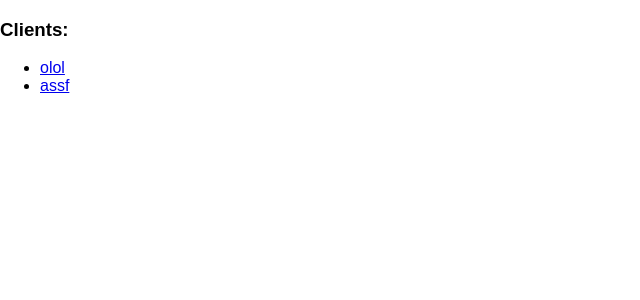
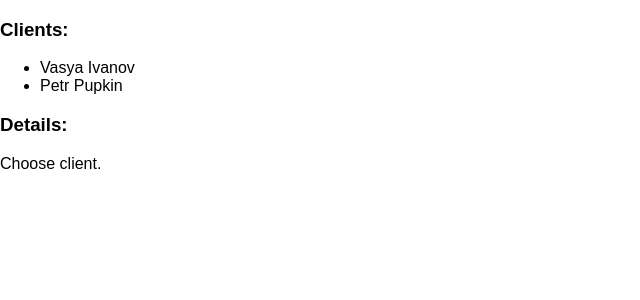
Before and after one commit to trean/file-upload, a React (Create React App) app in the folder app/: page / in a window 1280 px wide. Shown: the top 300 px of the page, without its empty margins (0-640 px from the left). Built offline with nearby package versions, Linux system fonts and the light colour scheme.

Commit message:
added actions

```diff
--- /dev/null
+++ b/app/src/actions/index.js
@@ -0,0 +1,8 @@
+export const select = (client) => {
+  //alert('Client is: ' + client.id);
+  return {
+    type: 'CLIENT_SELECTED',
+    // data
+    payload: client
+  }
+};
--- a/app/src/components/ClientsList.js
+++ b/app/src/components/ClientsList.js
@@ -1,11 +1,14 @@
 import React from 'react';
-import ClientsContainer from '../containers/ClientsContainer';
+import ClientsContainer from '../containers/clients-container';
+import Details from '../containers/details';
 //TODO: css
 
 const ClientsList = () => (
   <div>
     <h3>Clients:</h3>
     <ClientsContainer />
+    <h3>Details:</h3>
+    <Details />
   </div>
 );
 
--- a/app/src/containers/ClientsContainer.js
+++ b/app/src/containers/clients-container.js
@@ -1,12 +1,13 @@
 import React, {Component} from 'react';
 import {bindActionCreators} from 'redux';
 import {connect} from 'react-redux';
+import {select} from '../actions/index';
 
 class ClientsContainer extends Component {
   showList() {
     return this.props.clients.map(client => {
       return (
-        <li key={client.id}><a href="#">{client.name}</a></li>
+        <li onClick={() => this.props.select(client)} key={client.id}>{client.name}</li>
       )
     })
   }
@@ -19,10 +20,15 @@ class ClientsContainer extends Component {
   }
 }
 
+// from state to property
 function mapStateToProps(state) {
   return {
     clients: state.clients
   }
 }
 
-export default connect(mapStateToProps)(ClientsContainer);
+function matchDispatchToProps(dispatch) {
+  return bindActionCreators({select: select}, dispatch)
+}
+
+export default connect(mapStateToProps, matchDispatchToProps)(ClientsContainer);
--- /dev/null
+++ b/app/src/containers/details.js
@@ -0,0 +1,40 @@
+import React, {Component} from 'react';
+import {connect} from 'react-redux';
+
+class Details extends Component {
+  render() {
+    if (!this.props.client) {
+      return (<p>Choose client.</p>);
+    }
+
+
+    //function NumberList(props) {
+    const files          = this.props.client.files;
+    const filesListItems = files.map((file) => {
+      let fileName = file.path.match(/[^\\]*\.(\w+)$/)[0] + '.' + file.path.match(/[^\\]*\.(\w+)$/)[1];
+      return <li><span>{fileName}</span></li>
+    });
+    //}
+
+    return (
+      <div>
+        <h3>{this.props.client.name}</h3>
+        <ul>
+          {filesListItems}
+        </ul>
+        <div>
+          I'm dropzone!
+        </div>
+      </div>
+    )
+  }
+}
+
+// from state to property
+function mapStateToProps(state) {
+  return {
+    client: state.active
+  }
+}
+
+export default connect(mapStateToProps)(Details);
--- /dev/null
+++ b/app/src/reducers/client-active.js
@@ -0,0 +1,9 @@
+export default function (state = null, action) {
+  switch (action.type) {
+    case 'CLIENT_SELECTED':
+      return action.payload; // one client obj
+      break;
+    default:
+      return state;
+  }
+}
--- a/app/src/reducers/clients.js
+++ b/app/src/reducers/clients.js
@@ -2,17 +2,17 @@ export default function () {
   return [
     {
       id   : 1,
-      name : 'olol',
+      name : 'Vasya Ivanov',
       files: [
-        {path: 'ad'},
-        {path: 'df'}
+        {path: '/uploads/2fd343ad/file_1.pdf'},
+        {path: '/uploads/2fd343ad/hello.doc'}
       ]
     }, {
       id   : 2,
-      name : 'assf',
+      name : 'Petr Pupkin',
       files: [
-        {path: 'ad'},
-        {path: 'df'}
+        {path: '/uploads/2fd343ad/file_2.pdf'},
+        {path: '/uploads/2fd343ad/greets.doc'}
       ]
     }
   ]
--- a/app/src/reducers/index.js
+++ b/app/src/reducers/index.js
@@ -1,8 +1,10 @@
 import {combineReducers} from 'redux';
 import ClientsReducer from './clients';
+import ActiveClient from './client-active';
 
 const allReducers = combineReducers({
-  clients: ClientsReducer
+  clients: ClientsReducer,
+  active: ActiveClient
 });
 
 export default allReducers;
```
